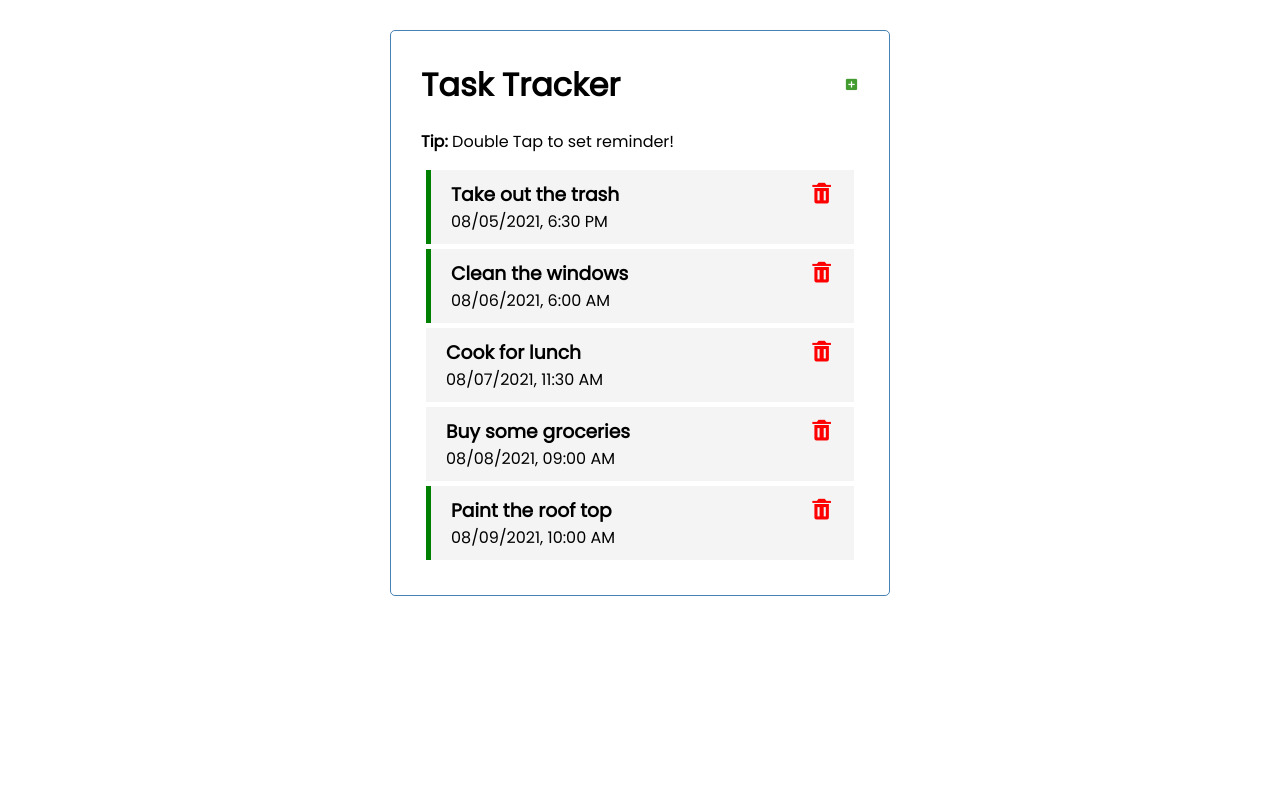
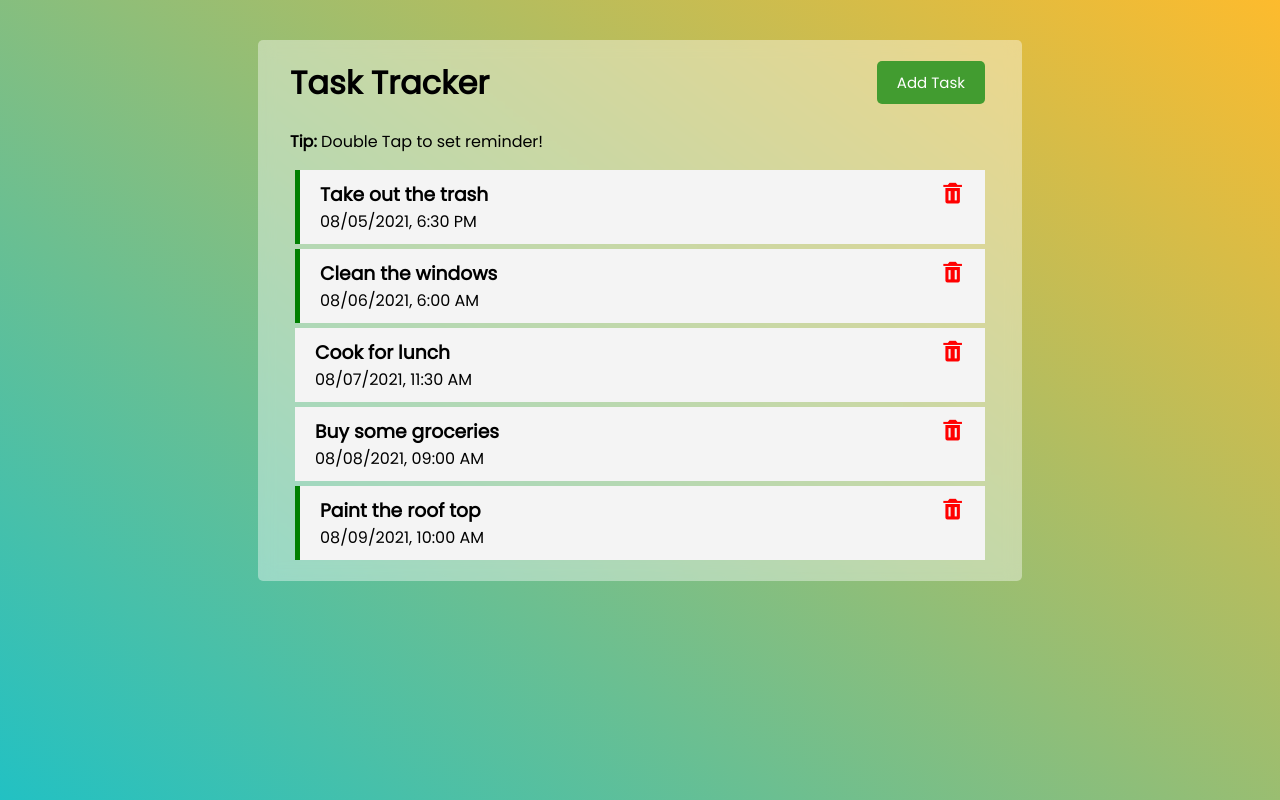
Before and after one commit to roeiboribor/task-tracker-vue3, a Vue app: page / in a window 1280 px wide. Built offline with nearby package versions, Linux system fonts and the light colour scheme.

Commit message:
Add button click function to Add Task toggle Add to Close text

```diff
--- a/src/App.vue
+++ b/src/App.vue
@@ -1,6 +1,11 @@
 <template>
 	<div class="container">
-		<Header title="Task Tracker" />
+		<div class="card bg-glass">
+			<Header
+				title="Task Tracker"
+				@toggle-add-task="toggleAddTask"
+				:showAddTask="showAddTask"
+			/>
 			<div v-show="showAddTask">
 				<AddTask @add-task="addTask" />
 			</div>
@@ -13,6 +18,7 @@
 				@delete-task="deleteTask"
 				:tasks="tasks"
 			/>
+		</div>
 	</div>
 </template>
 
@@ -47,6 +53,9 @@ export default {
 			this.tasks = this.tasks.map((task) =>
 				task.id == id ? { ...task, reminder: !task.reminder } : task
 			);
+		},
+		toggleAddTask() {
+			this.showAddTask = !this.showAddTask;
 		},
 	},
 	created() {
@@ -93,17 +102,32 @@ export default {
 	margin: 0;
 	padding: 0;
 }
+html {
+	min-height: 100vh;
+}
 body {
 	font-family: 'Poppins', sans-serif;
+	background-repeat: no-repeat;
+	background-position: center;
+	background-size: cover;
+	background-color: #22c1c3;
+	background-image: linear-gradient(37deg, #22c1c3 0%, #fdbb2d 100%);
 }
 .container {
-	max-width: 500px;
-	margin: 30px auto;
+	max-width: 796px;
+	margin: 2rem auto;
 	overflow: auto;
 	min-height: 300px;
-	border: 1px solid steelblue;
-	padding: 30px;
+	padding: 0.5rem 1rem;
+}
+.card {
+	width: 100%;
+	padding: 1rem 2rem;
+}
+.bg-glass {
 	border-radius: 5px;
+	background-color: rgba(255, 255, 255, 0.4);
+	backdrop-filter: blur(8px);
 }
 .tip {
 	margin-bottom: 1rem;
@@ -122,10 +146,10 @@ body {
 	font-family: inherit;
 }
 .btn-success {
-	background: transparent;
-	padding: 0;
-	margin: 0;
-	color: #429c30;
+	background: #429c30;
+}
+.btn-danger {
+	background: #c00404;
 }
 .btn:focus {
 	outline: none;
@@ -137,13 +161,4 @@ body {
 	display: block;
 	width: 100%;
 }
-.noselect {
-	-webkit-touch-callout: none; /* iOS Safari */
-	-webkit-user-select: none; /* Safari */
-	-khtml-user-select: none; /* Konqueror HTML */
-	-moz-user-select: none; /* Old versions of Firefox */
-	-ms-user-select: none; /* Internet Explorer/Edge */
-	user-select: none; /* Non-prefixed version, currently
-                                  supported by Chrome, Edge, Opera and Firefox */
-}
 </style>
--- a/src/components/Button.vue
+++ b/src/components/Button.vue
@@ -1,6 +1,9 @@
 <template>
-	<button @click="onClick()" class="btn btn-success">
-		<i class="bx bxs-plus-square bx-lg"></i>
+	<button
+		@click="onClick()"
+		:class="[showAddTask ? 'btn-danger' : 'btn-success', 'btn']"
+	>
+		{{ showAddTask ? 'Close' : 'Add Task' }}
 	</button>
 </template>
 
@@ -8,11 +11,12 @@
 export default {
 	name: 'Button',
 	props: {
-		color: String,
+		text: String,
+		showAddTask: Boolean,
 	},
 	methods: {
 		onClick() {
-			console.log('Add!');
+			this.$emit('btn-click');
 		},
 	},
 };
--- a/src/components/Header.vue
+++ b/src/components/Header.vue
@@ -1,7 +1,7 @@
 <template>
 	<header>
 		<h1>{{ title }}</h1>
-		<Button color="green" />
+		<Button @btn-click="$emit('toggle-add-task')" :showAddTask="showAddTask" />
 	</header>
 </template>
 
@@ -14,6 +14,7 @@ export default {
 			type: String,
 			default: 'Header',
 		},
+		showAddTask: Boolean,
 	},
 	components: {
 		Button,
--- a/src/components/Task.vue
+++ b/src/components/Task.vue
@@ -19,12 +19,6 @@ export default {
 	props: {
 		task: Object,
 	},
-	/* methods: {
-		// Longer Process onDelete(task.id)
-		onDelete(id) {
-			this.$emit('delete-task', id);
-		},
-	}, */
 };
 </script>
 
```
Lines whose indentation alone changed are shown as unchanged.
